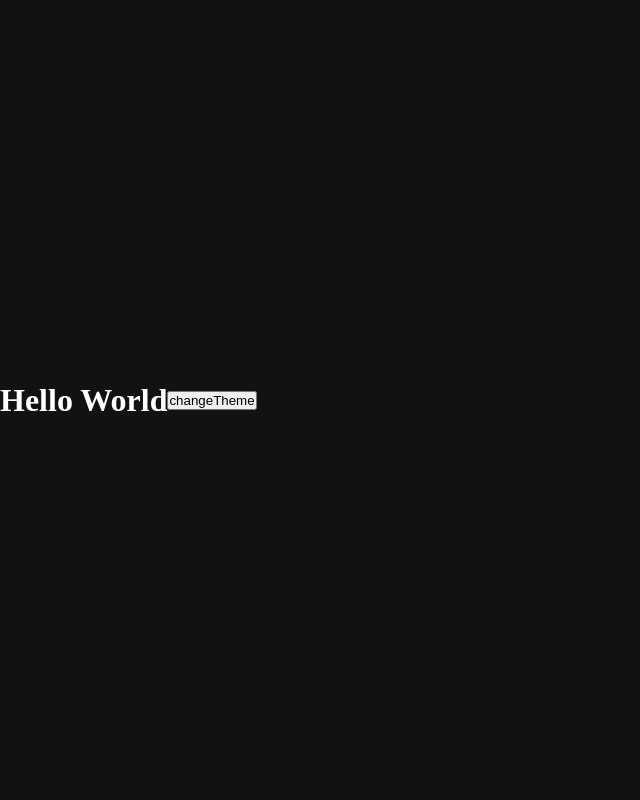
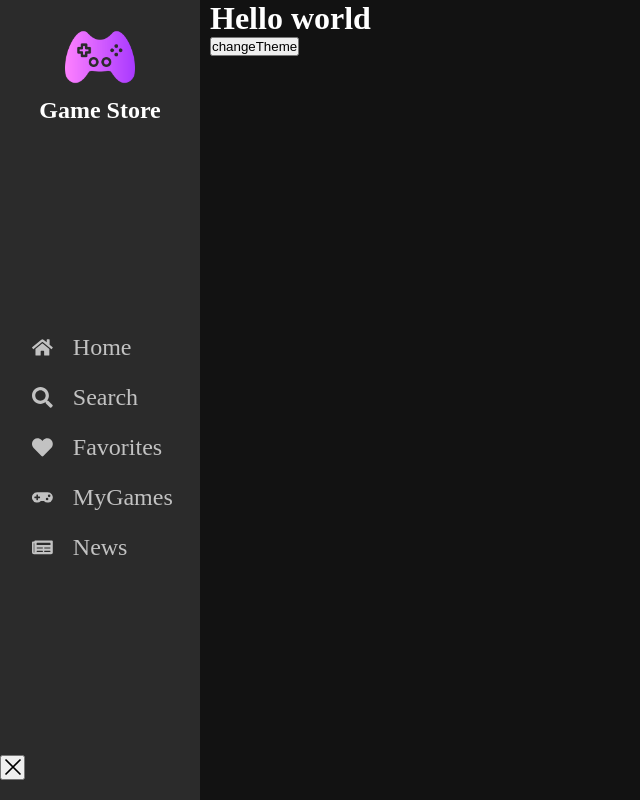
Before and after one commit to WesleyDev184/game_store, a Next.js app: page / in a window 1280 px wide. Shown: the whole page, without its empty margins (0-640 px from the left). Built offline with nearby package versions, Linux system fonts and the light colour scheme.

Commit message:
Side Bar update

```diff
--- a/package.json
+++ b/package.json
@@ -17,6 +17,7 @@
     "next": "13.2.3",
     "react": "18.2.0",
     "react-dom": "18.2.0",
+    "react-icons": "^4.8.0",
     "styled-components": "^5.3.8",
     "typescript": "*"
   },
--- /dev/null
+++ b/src/components/SideBar/SideBarMenu.tsx
@@ -0,0 +1,44 @@
+import { ReactNode } from 'react'
+import {
+    FaHome,
+    FaSearch,
+    FaHeart,
+    FaGamepad,
+    FaNewspaper
+} from 'react-icons/fa'
+
+interface SideBarMenuProps {
+    title: string
+    path: string
+    icon: ReactNode
+}
+
+const SideBarMenu: SideBarMenuProps[] = [
+    {
+        title: 'Home',
+        path: '/',
+        icon: <FaHome />
+    },
+    {
+        title: 'Search',
+        path: '/search',
+        icon: <FaSearch />
+    },
+    {
+        title: 'Favorites',
+        path: '/favorites',
+        icon: <FaHeart />
+    },
+    {
+        title: 'MyGames',
+        path: '/games',
+        icon: <FaGamepad />
+    },
+    {
+        title: 'News',
+        path: '/news',
+        icon: <FaNewspaper />
+    }
+]
+
+export default SideBarMenu
--- a/src/components/SideBar/index.tsx
+++ b/src/components/SideBar/index.tsx
@@ -1,7 +1,64 @@
-import { Container } from './style'
+import { useEffect, useState } from 'react'
+import {
+    ContainerSideBar,
+    LogoContainer,
+    MenuContainer,
+    MenuItem
+} from './style'
+import { FiMenu } from 'react-icons/fi'
+import { GrClose } from 'react-icons/gr'
+import SideBarMenu from './SideBarMenu'
+import { getScreenDimensions } from '../../utils/GetScreenDimensions'
+import Image from 'next/image'
+import Link from 'next/link'
+import Logo from '../../../public/Logo.png'
 
 const SideBarComponent = () => {
-    return <Container></Container>
+    const [isSideBarOpen, setIsSideBarOpen] = useState(true)
+    const [pageWidth, setPageWidth] = useState(0)
+
+    const handleSideBar = () => {
+        setIsSideBarOpen(!isSideBarOpen)
+    }
+
+    const { width } = getScreenDimensions()
+
+    useEffect(() => {
+        setPageWidth(width)
+    }, [])
+
+    return (
+        <>
+            {pageWidth > 768 ? (
+                <ContainerSideBar isSideBarOpen={isSideBarOpen}>
+                    <LogoContainer isSideBarOpen={isSideBarOpen}>
+                        <Image src={Logo} alt="Logo" />
+                        <h2>Game Store</h2>
+                    </LogoContainer>
+                    <MenuContainer>
+                        {SideBarMenu.map(item => {
+                            return (
+                                <MenuItem
+                                    isSideBarOpen={isSideBarOpen}
+                                    key={item.title}
+                                >
+                                    <Link href={item.path}>
+                                        {item.icon}
+                                        <span>{item.title}</span>
+                                    </Link>
+                                </MenuItem>
+                            )
+                        })}
+                    </MenuContainer>
+                    <button onClick={handleSideBar}>
+                        {isSideBarOpen ? <GrClose /> : <FiMenu />}
+                    </button>
+                </ContainerSideBar>
+            ) : (
+                <h1>test</h1>
+            )}
+        </>
+    )
 }
 
 export default SideBarComponent
--- a/src/components/SideBar/style.ts
+++ b/src/components/SideBar/style.ts
@@ -1,5 +1,94 @@
-import styled from 'styled-components'
+import styled, { keyframes } from 'styled-components'
 
-export const Container = styled.div`
+interface SideBarProps {
+    isSideBarOpen: boolean
+}
+
+const toggleAnimation = keyframes`
+  0% {
+    font-size: 10px;
+  }
+  100% {
+    font-size: 1.5em;
+  }
+`
+
+export const ContainerSideBar = styled.div<SideBarProps>`
     background-color: ${props => props.theme.background.secondary};
+    width: ${props => (props.isSideBarOpen ? '200px' : '70px')};
+    height: 100vh;
+    padding: 20px 0;
+    transition: width 0.3s;
+    display: flex;
+    flex-direction: column;
+
+    button {
+        width: 25px;
+        height: 25px;
+        font-size: 20px;
+    }
 `
+export const LogoContainer = styled.div<SideBarProps>`
+    display: flex;
+    align-items: center;
+    justify-content: center;
+    flex-direction: column;
+    height: 100px;
+    width: 100%;
+
+    h2 {
+        display: ${props => (props.isSideBarOpen ? 'block' : 'none')};
+        animation: ${toggleAnimation} 0.4s;
+    }
+
+    img {
+        ${props =>
+            props.isSideBarOpen
+                ? 'height: 80px; width: 80px;'
+                : 'height: 40px; width: 40px;'}
+        transition: height 0.3s, width 0.3s;
+    }
+`
+
+export const MenuContainer = styled.ul`
+    display: flex;
+    flex-direction: column;
+    justify-content: center;
+    list-style: none;
+    margin-top: 20px;
+    padding: 20px 15px;
+    width: 100%;
+    height: 100%;
+`
+
+export const MenuItem = styled.li<SideBarProps>`
+    display: flex;
+    justify-content: start;
+    width: auto;
+    height: 50px;
+    ${props => (props.isSideBarOpen ? 'padding-left:10%;' : 'margin: 0 auto;')};
+
+    a {
+        display: flex;
+        align-items: center;
+        justify-content: center;
+        color: ${props => props.theme.colors.text.secondary};
+        text-decoration: none;
+
+        &:hover {
+            color: ${props => props.theme.colors.text.primary};
+            transition: color 0.4s;
+        }
+
+        svg {
+            margin-right: ${props => (props.isSideBarOpen ? '20px' : '0')};
+            font-size: 1.3em;
+        }
+
+        span {
+            font-size: 1.5em;
+            display: ${props => (props.isSideBarOpen ? 'block' : 'none')};
+            animation: ${toggleAnimation} 0.4s;
+        }
+    }
+`
--- a/src/pages/index.tsx
+++ b/src/pages/index.tsx
@@ -1,9 +1,12 @@
 import Head from 'next/head'
 import { useTheme } from '@/contexts/ThemeProviderContext'
-import { Container } from '@/styles/pages/indexStyle'
+import { Container, SideBarDiv, ContentDiv } from '@/styles/pages/indexStyle'
+import SideBarComponent from '@/components/SideBar'
+import { useState } from 'react'
 
 const Home = () => {
     const { toggleTheme } = useTheme()
+
     return (
         <>
             <Head>
@@ -19,8 +22,13 @@ const Home = () => {
                 <link rel="icon" href="/favicon.ico" />
             </Head>
             <Container>
-                <h1>Hello World</h1>
-                <button onClick={toggleTheme}>changeTheme</button>
+                <SideBarDiv>
+                    <SideBarComponent />
+                </SideBarDiv>
+                <ContentDiv>
+                    <h1>Hello world</h1>
+                    <button onClick={toggleTheme}>changeTheme</button>
+                </ContentDiv>
             </Container>
         </>
     )
--- a/src/styles/pages/indexStyle.ts
+++ b/src/styles/pages/indexStyle.ts
@@ -4,6 +4,10 @@ export const Container = styled.main`
     height: 100vh;
     width: 100%;
     display: flex;
-    justify-content: start;
-    align-items: center;
 `
+
+export const SideBarDiv = styled.div`
+    width: auto;
+    margin-right: 10px;
+`
+export const ContentDiv = styled.div``
--- /dev/null
+++ b/src/utils/GetScreenDimensions.tsx
@@ -0,0 +1,17 @@
+interface Dimension {
+    width: number
+    height: number
+}
+
+export function getScreenDimensions(): Dimension {
+    if (typeof window !== 'undefined') {
+        return {
+            width: window.innerWidth,
+            height: window.innerHeight
+        }
+    }
+    return {
+        width: 0,
+        height: 0
+    }
+}
```
Also changed, not shown: public/Logo.png (added), 1 other file (tests, documents, lock files or other folders).
